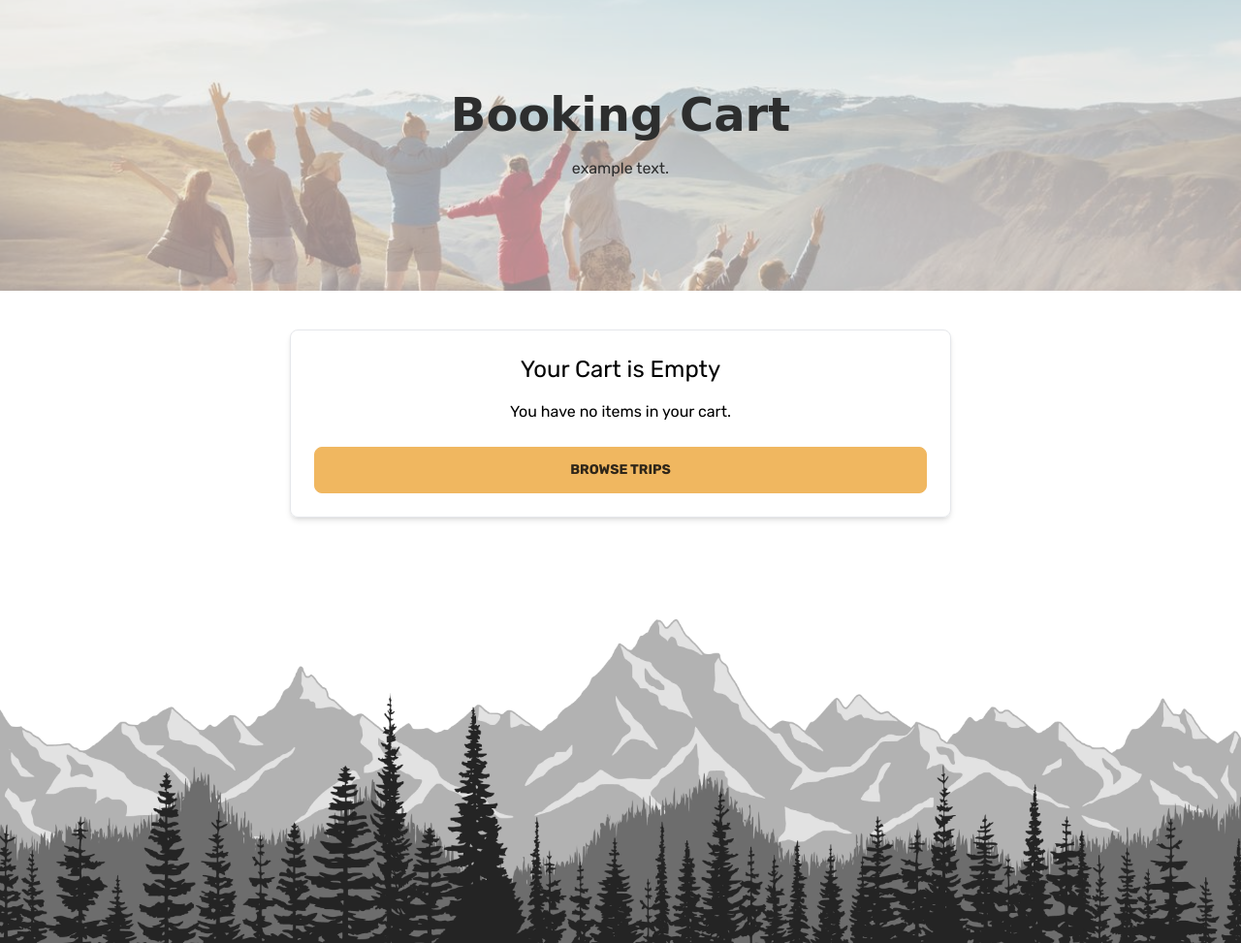
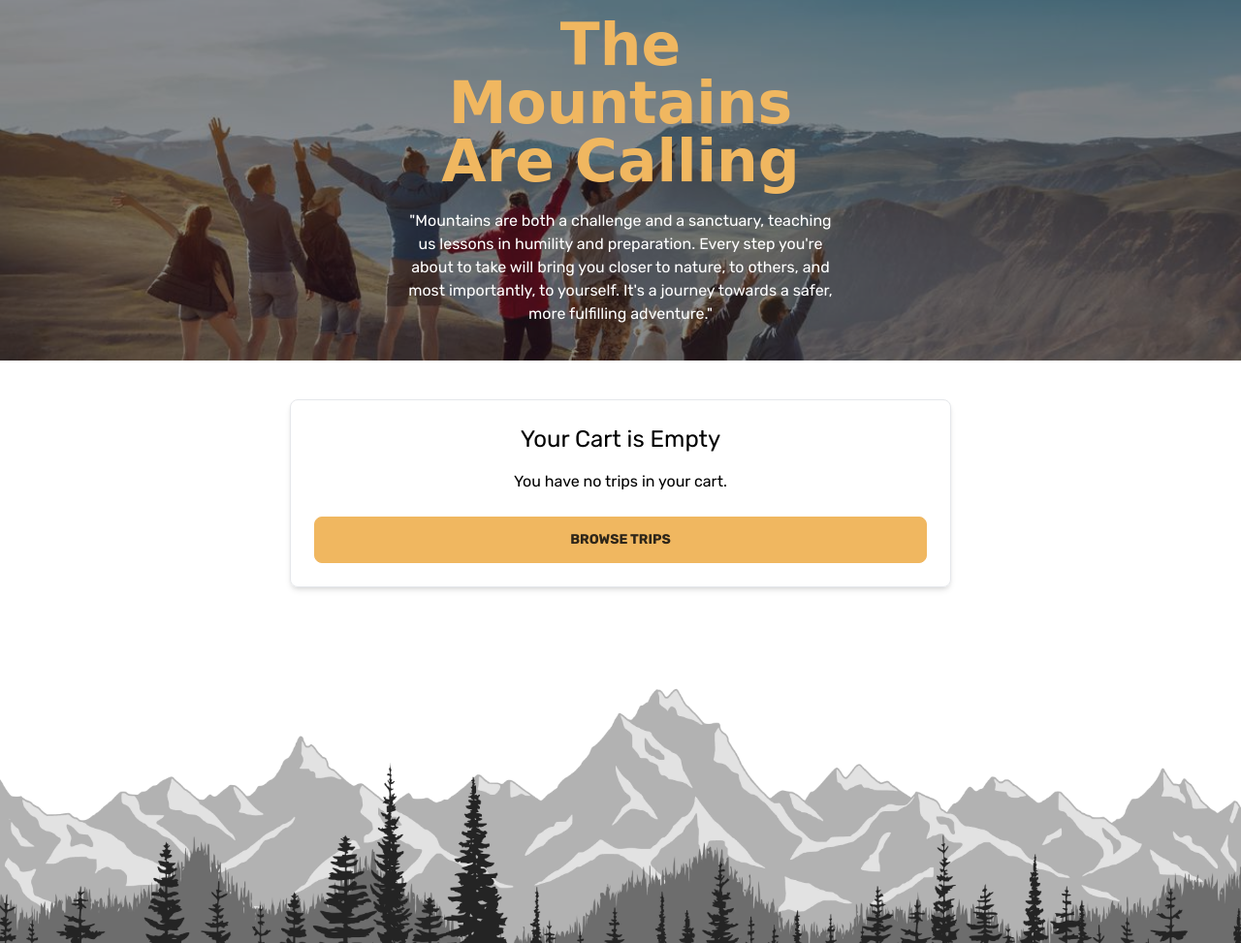
Before and after one commit to kpetrauskas92/Mont-Adventures-PP5, a Django app: page /cart/view/ in a window 1280 px wide. Shown: the part 72-1045 px from the top of the page at 97% size. Run offline with Django 4.2, Linux system fonts and the light colour scheme; style sheets or scripts are compiled from the project's sources; some libraries are stand-ins or nearby versions.

Commit message:
updated cart template for UX/UI

```diff
--- a/cart/templates/cart.html
+++ b/cart/templates/cart.html
@@ -1,49 +1,92 @@
 {% extends 'base.html' %}
+
 {% load static %}
+
 {% load custom_filters %}
 
 {% block content %}
+
+<!-- Hero section with background image and overlay -->
 <div class="hero min-h-[300px]"
-     style="background-image: url({% static 'web_elements\banners\cart-banner.jpg' %});">
-    <div class="hero-overlay bg-opacity-60"></div>
+    style="background-image: url({% static 'web_elements\banners\cart-banner.jpg' %}); background-position: center;">
+    <div class="hero-overlay bg-gray-900 bg-opacity-50"></div>
     <div class="hero-content text-center text-neutral-content">
         <div class="max-w-md">
-            <h1 class="mb-5 text-5xl font-bold font-custom">Booking Cart</h1>
-            <p class="mb-5">example text.</p>
+            <h1 class="mb-5 text-6xl font-bold font-custom text-secondary">
+                The Mountains Are Calling
+            </h1>
+            <p class="mb-5 text-white">
+                "Mountains are both a challenge and a sanctuary, teaching us lessons in humility and preparation. Every step you're about to take will bring you closer to nature, to others, and most importantly, to yourself. It's a journey towards a safer, more fulfilling adventure."
+            </p>
         </div>
     </div>
 </div>
+
+<!-- Main content area -->
 <div class="py-10">
-    <div class="mx-auto max-w-5xl justify-center px-6 md:flex md:space-x-6 xl:px-0">
+    <div class="mx-auto max-w-5xl justify-center px-6 md:flex md:space-x-4 xl:px-0">
+
+        <!-- Check if cart has items -->
         {% if cart %}
         <div class="rounded-lg md:w-2/3">
             {% for item in cart %}
-            <div class="mb-6 rounded-lg bg-white p-6 shadow-md flex flex-col justify-between relative">
+            <div class="mb-6 rounded-lg bg-white shadow-xl flex flex-col justify-between relative">
+
+                <!-- Remove item button -->
                 <a href="{% url 'remove_from_cart_view' item.trip_id item.available_date_id %}" class="absolute top-2 right-2">
                     <button type="button" class="btn btn-sm btn-circle">
-                        <svg xmlns="http://www.w3.org/2000/svg" fill="orange" viewBox="0 0 24 24" stroke-width="1.5" stroke="currentColor" class="w-5 h-5">
-                            <path stroke-linecap="round" stroke-linejoin="round" d="M14.74 9l-.346 9m-4.788 0L9.26 9m9.968-3.21c.342.052.682.107 1.022.166m-1.022-.165L18.16 19.673a2.25 2.25 0 01-2.244 2.077H8.084a2.25 2.25 0 01-2.244-2.077L4.772 5.79m14.456 0a48.108 48.108 0 00-3.478-.397m-12 .562c.34-.059.68-.114 1.022-.165m0 0a48.11 48.11 0 013.478-.397m7.5 0v-.916c0-1.18-.91-2.164-2.09-2.201a51.964 51.964 0 00-3.32 0c-1.18.037-2.09 1.022-2.09 2.201v.916m7.5 0a48.667 48.667 0 00-7.5 0" />
+                        <svg xmlns="http://www.w3.org/2000/svg"
+                            fill="orange"
+                            viewBox="0 0 24 24"
+                            stroke-width="1.5"
+                            stroke="currentColor"
+                            class="w-5 h-5">
+                            <path stroke-linecap="round"
+                                stroke-linejoin="round"
+                                d="M14.74 9l-.346 9m-4.788 0L9.26 9m9.968-3.21c.342.052.682.107 1.022.166m-1.022-.165L18.16 19.673a2.25 2.25 0 01-2.244 2.077H8.084a2.25 2.25 0 01-2.244-2.077L4.772 5.79m14.456 0a48.108 48.108 0 00-3.478-.397m-12 .562c.34-.059.68-.114 1.022-.165m0 0a48.11 48.11 0 013.478-.397m7.5 0v-.916c0-1.18-.91-2.164-2.09-2.201a51.964 51.964 0 00-3.32 0c-1.18.037-2.09 1.022-2.09 2.201v.916m7.5 0a48.667 48.667 0 00-7.5 0"
+                                />
                         </svg>
                     </button>
                 </a>
-                <div class="flex flex-col sm:flex-row">
-                    <img src="{{ item.trip_image|default:'/media/trip_packages/main_images/default-trip-img.jpg' }}" alt="trip-image" class="w-full rounded-lg sm:w-[14rem] mb-4 sm:mb-0" />
-                    <div class="ml-0 sm:ml-4 mt-2">
-                        <h2 class="text-2xl font-bold">{{ item.trip_name }}</h2>
-                        <p class="mt-1">Date: {{ item.start_date }} to {{ item.end_date }}</p>
-                        <p class="hidden">€{{ item.base_price }}</p>
-                        <div class="mt-4 flex space-x-4 justify-between">
-                            <form method="post" action="{% url 'update_cart_view' item.trip_id item.available_date_id %}">
+                <!-- Cart Item details -->
+                <div class="flex flex-col sm:flex-row shadow-inner">
+                    <img src="{{ item.trip_image|default:'/media/trip_packages/main_images/default-trip-img.jpg' }}"
+                        alt="trip-image"
+                        class="rounded-t-lg sm:rounded-r-none sm:rounded-t-lg sm:rounded-l-lg object-cover w-full sm:max-w-[250px] sm:max-h-[250px] md:max-w-[190px] md:max-h-[200px] lg:max-w-[240px] lg:max-h-[220px]" />
+                    <div class="ml-0 sm:ml-2 mt-2 pb-2 pl-3 sm:pl-1">
+
+                        <h2 class="text-xl md:text-sm lg:text-xl text-gray-900 font-bold pr-10">
+                            {{ item.trip_name }}
+                        </h2>
+
+                        <p class="mt-2 font-medium text-sm text-gray-500">Start Date:
+                            <span class="ml-1 mb-2 badge glass border-none  font-semibold">
+                                {{ item.start_date }}
+                            </span>
+                        </p>
+                        <p class="font-medium text-sm text-gray-500">End Date:
+                            <span class="ml-3 badge glass border-none  font-semibold">
+                                {{ item.end_date }}
+                            </spav>
+                        </p>
+
+                        <!-- Add additional guests section -->
+                        <div class=" flex space-x-4 justify-between mt-6">
+                            <form method="POST"
+                                action="{% url 'update_cart_view' item.trip_id item.available_date_id %}">
                                 {% csrf_token %}
-                                <p>Add guests to this trip:</p>
+                                <p class="font-medium text-gray-500 text-xs">Add Additional Guests</p>
                                 <div class="flex items-center border-gray-100">
-                                    <select class="select select-bordered select-sm w-full max-w-xs mr-2" name="guests">
+                                    <select class="select select-bordered select-sm w-full max-w-xs mr-2"
+                                            name="guests">
                                             <option value="0">0</option>
                                         {% for i in item.remaining_slots|get_range %}
                                             <option>{{ i }}</option>
                                         {% endfor %}
-                                      </select>
-                                    <button type="submit" class="btn btn-sm">+</button>
+                                    </select>
+                                    <button type="submit"
+                                            class="btn btn-sm text-xl">+
+                                    </button>
                                 </div>
                             </form>
                         </div>
@@ -52,29 +95,51 @@
             </div>
             {% endfor %}
         </div>
+
         <!-- Subtotal section -->
-            <div class="mt-6 h-full rounded-lg border text-white bg-gray-900 p-6 shadow-md md:mt-0 md:w-1/3">
-                <h2 class="text-center text-2xl">Order Summary</h2>
+            <div class="mt-3  h-full rounded-lg text-white bg-gray-900 p-6 shadow-lg md:mt-0 md:w-[38%]">
+                    <h2 class="text-center font-bold text-2xl uppercase">
+                        Order Summary
+                    </h2>
                 <hr class="my-4">
-                {% for item in cart %}
-                    <div class="mb-2 flex justify-between">
-                        <p class="">{{ item.trip_name }}</p>
-                        <p class="">€{{ item.base_price }}</p>
-                    </div>
-                    <div class="mb-2 flex justify-between">
-                        <p class="text-sm">Additional Guests: {{ item.guests }}</p>
-                        <p class="">€{{ item.guests|multiply:item.base_price }}</p>
-                    </div>
-                {% endfor %}
+                <div class="rounded-lg">
+                    {% for item in cart %}
+                        <div class="my-2 flex justify-between items-center bg-secondary glass p-2 rounded-lg">
+                            <p class="text-sm text-primary font-bold max-w-[7rem] sm:max-w-[12rem] md:max-w-[7rem]">
+                                {{ item.trip_name }}
+                            </p>
+                            <p class="text-primary font-bold">€
+                                {{ item.base_price }}
+                            </p>
+                        </div>
+                        <div class=" flex justify-between items-center px-2">
+                            <p class="text-xs text-white font-bold max-w-[9rem]">
+                                Additional Guests:
+                                <span class="ml-1 badge badge-sm p-2 font-bold">
+                                    {{ item.guests }}
+                                </span>
+                            </p>
+                            <p class=" text-sm text-white">€
+                                {{ item.guests|multiply:item.base_price }}
+                            </p>
+                        </div>
+                    {% endfor %}
+                </div>
                 <hr class="my-4">
                 <div class="flex justify-between">
-                    <p class="text-lg font-bold">Total</p>
+                    <p class="text-lg font-bold">
+                        Total Price
+                    </p>
                     <div class="">
-                        <p class="text-lg font-bold">€{{ total }} EUR</p>
-                        <p class="text-sm">including VAT</p>
+                        <p class="text-lg font-bold">
+                            €{{ total }} EUR
+                        </p>
+                        <p class="text-xs text-right">
+                            including VAT
+                        </p>
                     </div>
                 </div>
-                <button class="btn btn-secondary w-full mt-3"
+                <button class="btn glass bg-secondary hover:bg-accent w-full mt-3"
                         hx-get="{% url 'checkout' %}"
                         hx-target="#my_modal_3 .modal-box"
                         hx-select="#checkout_form"
@@ -82,10 +147,18 @@
                 </button>
             </div>
         {% else %}
+
+            <!-- Empty cart message -->
             <div class="mt-6 h-full rounded-lg border text-black p-6 shadow-md md:mt-0 md:w-2/3">
-                <h2 class="text-center text-2xl">Your Cart is Empty</h2>
-                <p class="text-center mt-4">You have no items in your cart.</p>
-                <a href="{% url 'trip_packages' %}" class="btn btn-secondary mt-6 w-full py-1.5">Browse Trips</a>
+                <h2 class="text-center text-2xl">
+                    Your Cart is Empty
+                </h2>
+                <p class="text-center mt-4">
+                    You have no trips in your cart.
+                </p>
+                <a href="{% url 'trip_packages' %}" class="btn btn-secondary mt-6 w-full py-1.5">
+                    Browse Trips
+                </a>
             </div>
         {% endif %}
     </div>
```
